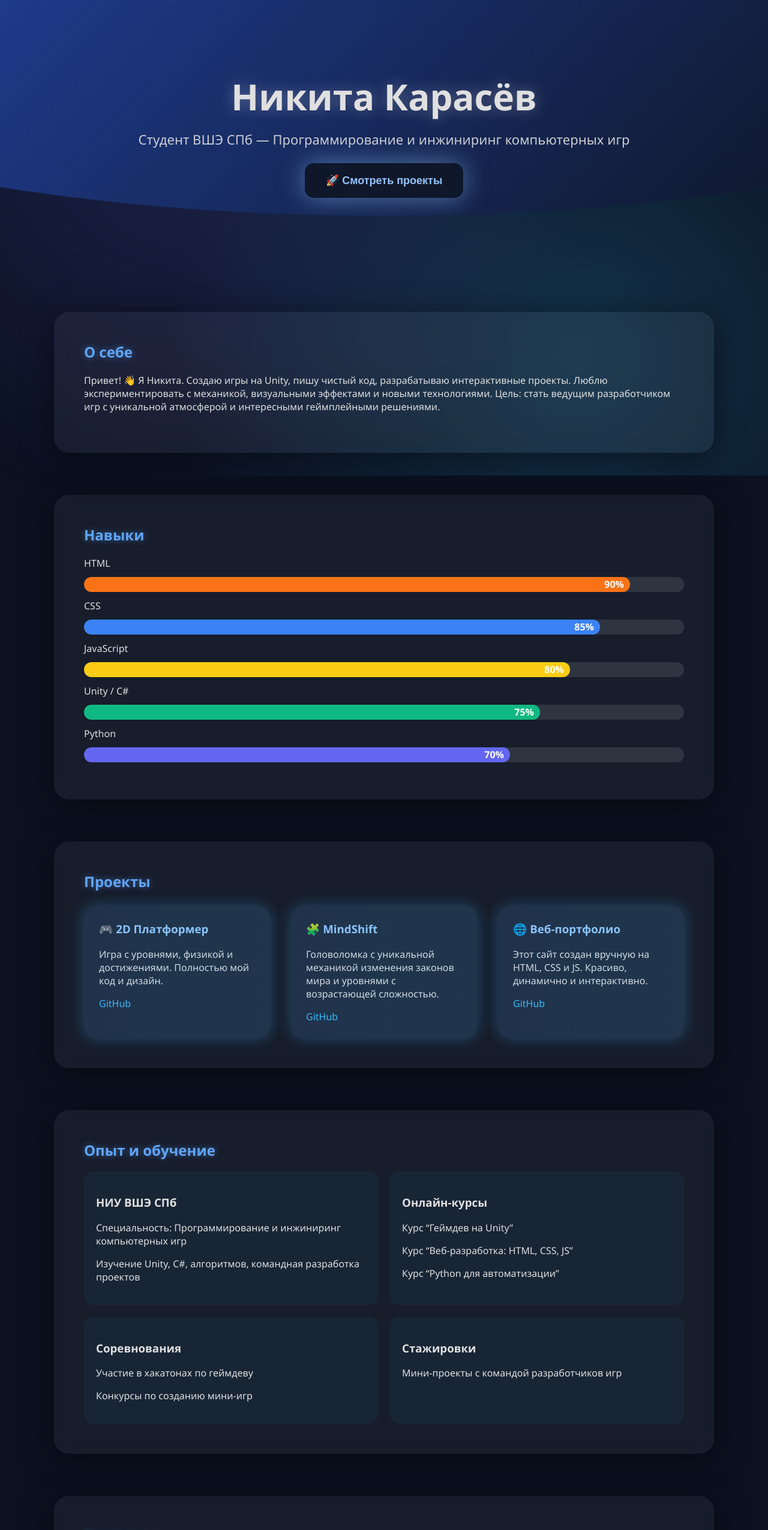
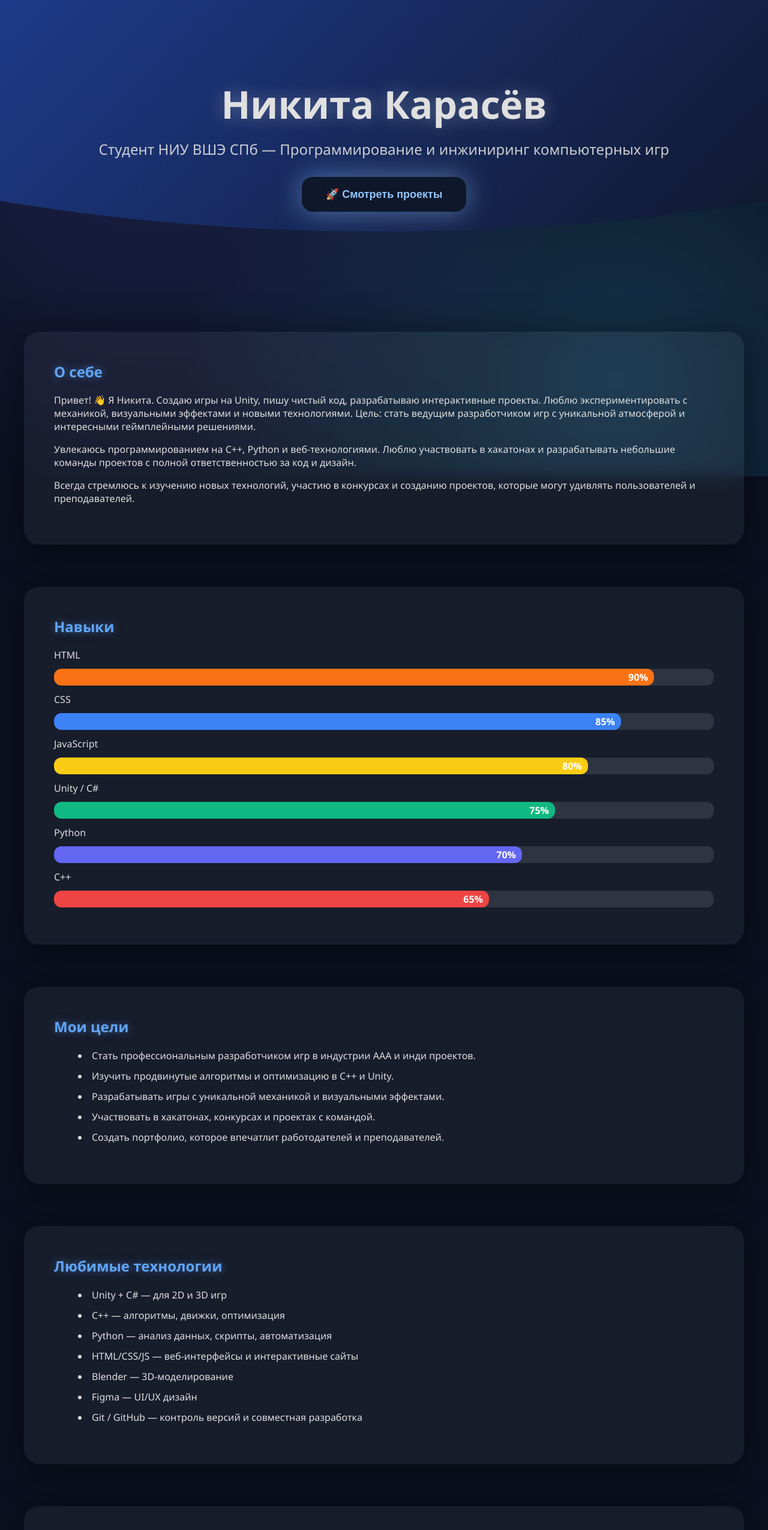
Before and after one commit to nekichzzz/nekichzzz.github.io, a plain HTML site: page index.html in a window 1280 px wide. Shown: the top 2551 px of the page at 60% size. Drawn offline with Linux system fonts and the light colour scheme.

Commit message:
Update index.html

```diff
--- a/index.html
+++ b/index.html
@@ -5,7 +5,7 @@
 <meta name="viewport" content="width=device-width, initial-scale=1.0">
 <title>Портфолио Никиты Карасёва</title>
 <style>
-/* Общие стили */
+/* ================= Общие стили ================= */
 body {
   margin: 0;
   font-family: 'Segoe UI', sans-serif;
@@ -14,66 +14,61 @@ body {
   scroll-behavior: smooth;
   overflow-x: hidden;
 }
-
-/* Анимированный фон */
 body::before {
   content: '';
   position: fixed;
   inset: 0;
-  background: radial-gradient(circle at 25% 25%, rgba(99,102,241,0.2), transparent 60%),
-              radial-gradient(circle at 75% 75%, rgba(56,189,248,0.2), transparent 60%);
+  background: radial-gradient(circle at 20% 20%, rgba(99,102,241,0.2), transparent 60%),
+              radial-gradient(circle at 80% 80%, rgba(56,189,248,0.2), transparent 60%);
   z-index: -1;
-  animation: float 25s infinite alternate ease-in-out;
+  animation: float 30s infinite alternate ease-in-out;
 }
 @keyframes float {
   0% { transform: translateY(0px); }
   100% { transform: translateY(-60px); }
 }
-
-/* Шапка */
 header {
   text-align: center;
-  padding: 120px 20px;
+  padding: 130px 20px;
   background: linear-gradient(135deg, #1e3a8a, #0f172a);
-  box-shadow: 0 0 70px rgba(37,99,235,0.4);
+  box-shadow: 0 0 80px rgba(37,99,235,0.4);
   clip-path: ellipse(100% 80% at 50% 0%);
 }
 header h1 {
-  font-size: 60px;
+  font-size: 64px;
   margin: 0;
-  text-shadow: 0 0 25px rgba(255,255,255,0.3);
+  text-shadow: 0 0 30px rgba(255,255,255,0.3);
 }
 header p {
-  font-size: 22px;
-  margin: 15px 0 25px 0;
+  font-size: 24px;
+  margin: 15px 0 30px 0;
   opacity: 0.9;
 }
 header .btn {
-  padding: 18px 35px;
+  padding: 18px 40px;
   font-size: 18px;
   font-weight: bold;
   background: #0f172a;
   color: #93c5fd;
-  border-radius: 15px;
+  border-radius: 18px;
   border: none;
   cursor: pointer;
-  box-shadow: 0 0 40px rgba(147,197,253,0.5);
+  box-shadow: 0 0 45px rgba(147,197,253,0.5);
   transition: 0.3s;
 }
 header .btn:hover {
   background: #1d4ed8;
   color: white;
-  box-shadow: 0 0 60px rgba(147,197,253,0.7);
+  box-shadow: 0 0 70px rgba(147,197,253,0.7);
 }
-
-/* Секции */
+/* ================= Секции ================= */
 section {
-  max-width: 1000px;
+  max-width: 1100px;
   margin: 70px auto;
   padding: 50px;
   background: rgba(255,255,255,0.05);
   border-radius: 25px;
-  box-shadow: 0 8px 50px rgba(0,0,0,0.5);
+  box-shadow: 0 8px 60px rgba(0,0,0,0.5);
   backdrop-filter: blur(12px);
   opacity: 0;
   transform: translateY(50px);
@@ -86,22 +81,21 @@ section.visible {
 h2 {
   color: #60a5fa;
   margin-top: 0;
-  text-shadow: 0 0 12px rgba(96,165,250,0.5);
+  text-shadow: 0 0 14px rgba(96,165,250,0.5);
 }
-
-/* Навыки */
+/* ================= Навыки ================= */
 .skill-bar {
   background: rgba(255,255,255,0.1);
   border-radius: 12px;
   margin: 12px 0;
   overflow: hidden;
-  height: 25px;
+  height: 28px;
 }
 .skill-bar div {
   height: 100%;
   text-align: right;
   padding-right: 10px;
-  line-height: 25px;
+  line-height: 28px;
   color: #fff;
   font-weight: bold;
   border-radius: 12px;
@@ -112,8 +106,8 @@ h2 {
 .skill-js { background: #facc15; width: 80%; color:#000; }
 .skill-unity { background: #10b981; width: 75%; }
 .skill-python { background: #6366f1; width: 70%; }
-
-/* Проекты */
+.skill-cpp { background: #ef4444; width: 65%; }
+/* ================= Проекты ================= */
 .projects {
   display: grid;
   grid-template-columns: repeat(auto-fit, minmax(280px, 1fr));
@@ -127,7 +121,7 @@ h2 {
   transition: 0.3s;
   position: relative;
   overflow: hidden;
-  box-shadow: 0 0 25px rgba(56,189,248,0.3);
+  box-shadow: 0 0 30px rgba(56,189,248,0.3);
 }
 .card::before {
   content: '';
@@ -145,7 +139,7 @@ h2 {
 }
 .card:hover {
   transform: translateY(-12px) scale(1.05);
-  box-shadow: 0 0 40px rgba(56,189,248,0.6);
+  box-shadow: 0 0 50px rgba(56,189,248,0.6);
 }
 .card h3 {
   color: #93c5fd;
@@ -158,24 +152,30 @@ h2 {
 .card a:hover {
   text-decoration: underline;
 }
-
-/* Опыт / обучение */
+/* ================= Опыт / Обучение ================= */
 .experience {
   display: grid;
   grid-template-columns: 1fr 1fr;
-  gap: 20px;
+  gap: 25px;
 }
 .experience .exp-card {
   background: rgba(56,189,248,0.05);
-  padding: 20px;
+  padding: 25px;
   border-radius: 15px;
   transition: 0.3s;
 }
 .experience .exp-card:hover {
   background: rgba(56,189,248,0.15);
 }
-
-/* Контакты */
+/* ================= Дополнительно ================= */
+.goals ul, .tech ul, .code-samples ul, .reviews ul {
+  list-style: disc inside;
+}
+.goals li, .tech li, .code-samples li, .reviews li {
+  margin: 10px 0;
+  line-height: 1.5;
+}
+/* ================= Контакты ================= */
 .contact a {
   color: #93c5fd;
   text-decoration: none;
@@ -183,10 +183,9 @@ h2 {
 }
 .contact a:hover {
   text-decoration: underline;
-  text-shadow: 0 0 12px #38bdf8;
+  text-shadow: 0 0 14px #38bdf8;
 }
-
-/* Подвал */
+/* ================= Подвал ================= */
 footer {
   text-align: center;
   padding: 50px;
@@ -200,15 +199,19 @@ footer {
 
 <header>
   <h1>Никита Карасёв</h1>
-  <p>Студент ВШЭ СПб — Программирование и инжиниринг компьютерных игр</p>
+  <p>Студент НИУ ВШЭ СПб — Программирование и инжиниринг компьютерных игр</p>
   <button class="btn" onclick="scrollToSection('projects')">🚀 Смотреть проекты</button>
 </header>
 
+<!-- ================= О себе ================= -->
 <section id="about">
 <h2>О себе</h2>
 <p>Привет! 👋 Я Никита. Создаю игры на Unity, пишу чистый код, разрабатываю интерактивные проекты. Люблю экспериментировать с механикой, визуальными эффектами и новыми технологиями. Цель: стать ведущим разработчиком игр с уникальной атмосферой и интересными геймплейными решениями.</p>
+<p>Увлекаюсь программированием на C++, Python и веб-технологиями. Люблю участвовать в хакатонах и разрабатывать небольшие команды проектов с полной ответственностью за код и дизайн.</p>
+<p>Всегда стремлюсь к изучению новых технологий, участию в конкурсах и созданию проектов, которые могут удивлять пользователей и преподавателей.</p>
 </section>
 
+<!-- ================= Навыки ================= -->
 <section id="skills">
 <h2>Навыки</h2>
 <div>HTML</div>
@@ -221,48 +224,114 @@ footer {
 <div class="skill-bar"><div class="skill-unity">75%</div></div>
 <div>Python</div>
 <div class="skill-bar"><div class="skill-python">70%</div></div>
+<div>C++</div>
+<div class="skill-bar"><div class="skill-cpp">65%</div></div>
 </section>
 
+<!-- ================= Мои цели ================= -->
+<section class="goals">
+<h2>Мои цели</h2>
+<ul>
+<li>Стать профессиональным разработчиком игр в индустрии AAA и инди проектов.</li>
+<li>Изучить продвинутые алгоритмы и оптимизацию в C++ и Unity.</li>
+<li>Разрабатывать игры с уникальной механикой и визуальными эффектами.</li>
+<li>Участвовать в хакатонах, конкурсах и проектах с командой.</li>
+<li>Создать портфолио, которое впечатлит работодателей и преподавателей.</li>
+</ul>
+</section>
+
+<!-- ================= Любимые технологии ================= -->
+<section class="tech">
+<h2>Любимые технологии</h2>
+<ul>
+<li>Unity + C# — для 2D и 3D игр</li>
+<li>C++ — алгоритмы, движки, оптимизация</li>
+<li>Python — анализ данных, скрипты, автоматизация</li>
+<li>HTML/CSS/JS — веб-интерфейсы и интерактивные сайты</li>
+<li>Blender — 3D-моделирование</li>
+<li>Figma — UI/UX дизайн</li>
+<li>Git / GitHub — контроль версий и совместная разработка</li>
+</ul>
+</section>
+
+<!-- ================= Проекты ================= -->
 <section id="projects">
 <h2>Проекты</h2>
 <div class="projects">
 <div class="card">
 <h3>🎮 2D Платформер</h3>
-      <p>Игра с уровнями, физикой и достижениями. Полностью мой код и дизайн.</p>
+<p>Мини-игра с уровнями, физикой и системой достижений. Полностью мой код и дизайн. Использовал Unity, C#, Blender для спрайтов.</p>
 <a href="https://github.com/nekichzzz">GitHub</a>
 </div>
+
 <div class="card">
 <h3>🧩 MindShift</h3>
-      <p>Головоломка с уникальной механикой изменения законов мира и уровнями с возрастающей сложностью.</p>
+<p>Головоломка с уникальной механикой изменения законов мира. Использовался C# и Unity для разработки логики и уровней.</p>
 <a href="https://github.com/nekichzzz">GitHub</a>
 </div>
+
 <div class="card">
 <h3>🌐 Веб-портфолио</h3>
-      <p>Этот сайт создан вручную на HTML, CSS и JS. Красиво, динамично и интерактивно.</p>
+<p>Этот сайт создан вручную на HTML, CSS и JS. Красиво, динамично и интерактивно. Анимации карточек и фон сделаны с помощью CSS и JS.</p>
+<a href="https://github.com/nekichzzz">GitHub</a>
+</div>
+
+<div class="card">
+<h3>📊 Анализ данных на Python</h3>
+<p>Проект по обработке больших массивов данных и визуализации результатов. Использовался Python и библиотеки Pandas, Matplotlib.</p>
+<a href="https://github.com/nekichzzz">GitHub</a>
+</div>
+
+<div class="card">
+<h3>🕹️ Мини-RPG</h3>
+<p>Небольшая RPG игра с боевой системой, инвентарем и уровнями. Создана на Unity с C#.</p>
+<a href="https://github.com/nekichzzz">GitHub</a>
+</div>
+
+<div class="card">
+<h3>🎨 3D сцена на Blender</h3>
+<p>Создание 3D-моделей и сцен для игр, экспорт в Unity.</p>
+<a href="https://github.com/nekichzzz">GitHub</a>
+</div>
+
+<div class="card">
+<h3>💻 С++ алгоритмы</h3>
+<p>Проекты на C++: сортировки, структуры данных, графовые алгоритмы, мини-игры на консоли.</p>
+<a href="https://github.com/nekichzzz">GitHub</a>
+</div>
+
+<div class="card">
+<h3>🌟 Интерактивный JS проект</h3>
+<p>Веб-игра на чистом JavaScript, с анимациями и интерактивными элементами.</p>
 <a href="https://github.com/nekichzzz">GitHub</a>
 </div>
 </div>
 </section>
 
+<!-- ================= Опыт и обучение ================= -->
 <section id="experience">
 <h2>Опыт и обучение</h2>
 <div class="experience">
 <div class="exp-card">
 <h3>НИУ ВШЭ СПб</h3>
 <p>Специальность: Программирование и инжиниринг компьютерных игр</p>
-      <p>Изучение Unity, C#, алгоритмов, командная разработка проектов</p>
+<p>Изучение Unity, C#, C++, алгоритмов, командная разработка проектов</p>
 </div>
+
 <div class="exp-card">
 <h3>Онлайн-курсы</h3>
 <p>Курс “Геймдев на Unity”</p>
 <p>Курс “Веб-разработка: HTML, CSS, JS”</p>
 <p>Курс “Python для автоматизации”</p>
+<p>Курс “C++ для алгоритмов и игр”</p>
 </div>
+
 <div class="exp-card">
 <h3>Соревнования</h3>
 <p>Участие в хакатонах по геймдеву</p>
 <p>Конкурсы по созданию мини-игр</p>
 </div>
+
 <div class="exp-card">
 <h3>Стажировки</h3>
 <p>Мини-проекты с командой разработчиков игр</p>
@@ -270,10 +339,32 @@ footer {
 </div>
 </section>
 
+<!-- ================= Примеры кода ================= -->
+<section class="code-samples">
+<h2>Примеры кода</h2>
+<ul>
+<li>Мини-игра на C++ с консольным интерфейсом и боями</li>
+<li>Скрипт на Python для анализа данных с графиками</li>
+<li>JS код для интерактивной игры на веб-странице</li>
+<li>Unity C# для платформера и RPG боевой системы</li>
+<li>HTML/CSS проект веб-портфолио</li>
+</ul>
+</section>
+
+<!-- ================= Отзывы ================= -->
+<section class="reviews">
+<h2>Отзывы</h2>
+<ul>
+<li>“Отличный студент, умеет быстро разрабатывать проекты и писать чистый код.” — Преподаватель</li>
+<li>“Креативный и внимательный к деталям. Работает хорошо в команде.” — Ментор хакатона</li>
+<li>“Проекты Никиты всегда аккуратные и красивые визуально.” — Тренер Unity</li>
+</ul>
+</section>
+
+<!-- ================= Контакты ================= -->
 <section id="contact" class="contact">
 <h2>Контакты</h2>
 <p>💼 <a href="https://github.com/nekichzzz">GitHub</a></p>
-  <p>🔗 <a href="#">LinkedIn</a></p>
 </section>
 
 <footer>
@@ -285,7 +376,6 @@ footer {
 function scrollToSection(id){
   document.getElementById(id).scrollIntoView({ behavior: 'smooth' });
 }
-
 // Появление секций при скролле
 const sections = document.querySelectorAll('section');
 window.addEventListener('scroll', () => {
```
Lines whose indentation alone changed are shown as unchanged.
